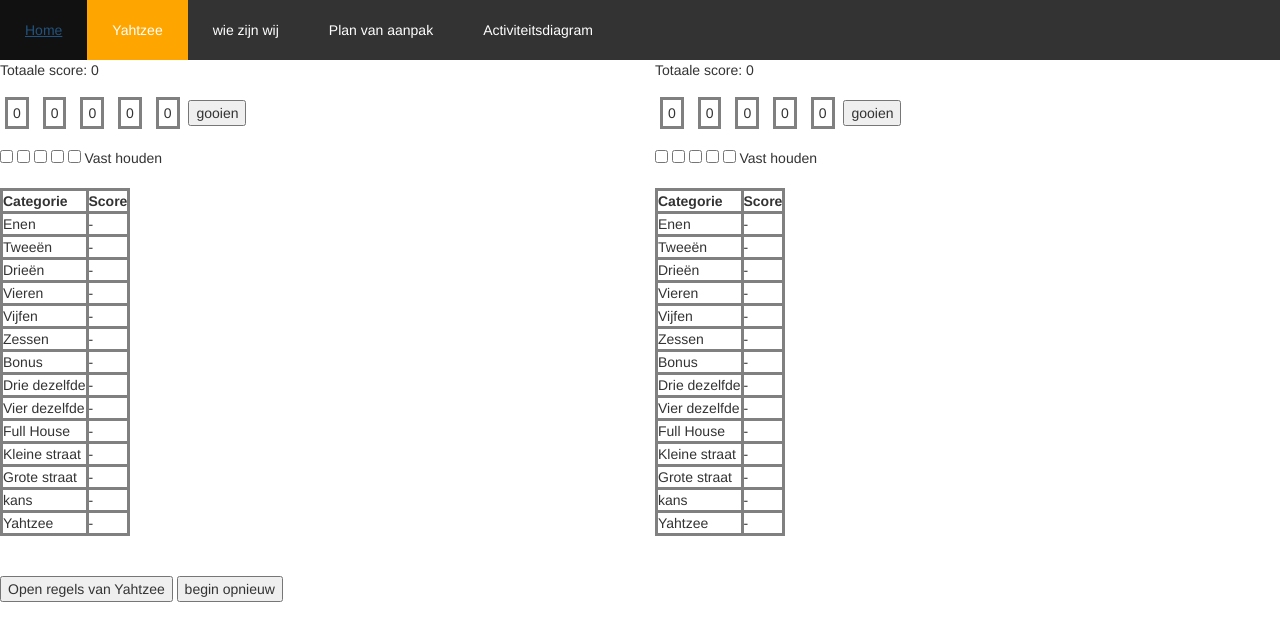
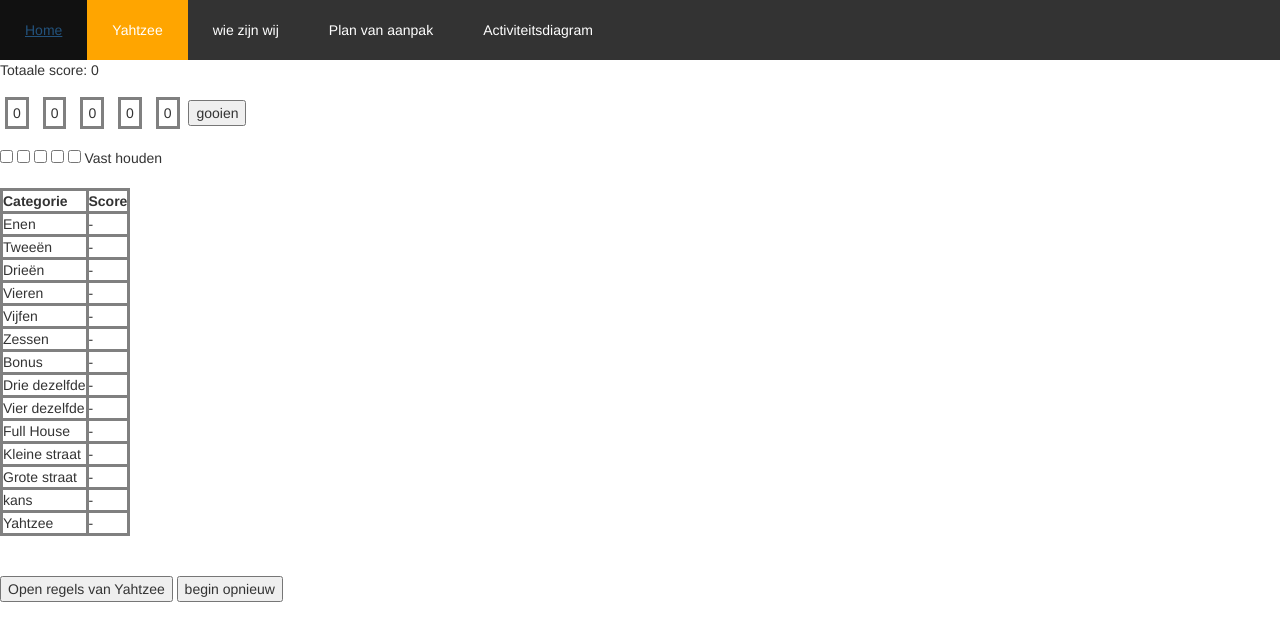
Before and after one commit to rensje1999/Back-end-prject, a plain HTML site: page project/sites/yahnee.html in a window 1280 px wide. Drawn offline with nearby package versions, Linux system fonts and the light colour scheme.

Commit message:
naar 1 tabel gemaakt

```diff
--- a/project/sites/Yahtzee.js
+++ b/project/sites/Yahtzee.js
@@ -9,7 +9,7 @@ function yahtzeeGame() {
 	var tempMatch;
 	var rolls = 0;
 	var held = [false, false, false, false, false];
-	var dice = [getElm("0"), getElm("1"), getElm("2"), getElm("3"), getElm("4"),getElm("5"), getElm("6"), getElm("7"), getElm("8"), getElm("9")];
+	var dice = [getElm("0"), getElm("1"), getElm("2"), getElm("3"), getElm("4")];
 
 	function getElm (id) {
 
--- a/project/sites/yahnee.html
+++ b/project/sites/yahnee.html
@@ -246,103 +246,5 @@ Winnaar is de speler met de meeste punten nadat alle spelers hun 13 vakjes hebbe
 </div>
 
 
-
-
-
-
-	<div class="col-sm-6">
-
-Totaale score: <span id="totalScore">0</span>
-
-		<br />
-		<br />
-
-		<span id="5" class="dice">0</span>
-		<span id="6" class="dice">0</span>
-		<span id="7" class="dice">0</span>
-		<span id="8" class="dice">0</span>
-		<span id="9" class="dice">0</span> <!-- 5 dobbelstenen -->
-
-		<button id="roll">gooien</button>
-
-		<br />
-		<br />
-
-		<input type="checkbox" id="hold5"></input>
-		<input type="checkbox" id="hold6"></input>
-		<input type="checkbox" id="hold7"></input>
-		<input type="checkbox" id="hold8"></input>
-		<input type="checkbox" id="hold9"></input>
-		Vast houden
-
-		<br />
-		<br />
-
-		<table id="yahtzeeTable">
-			<tr>
-				<th>Categorie</th>
-				<th>Score</th>
-			</tr>
-			<tr>
-				<td id="ones" class="cell">Enen</td>
-				<td id="onesScore">-</td>
-			</tr>
-			<tr>
-				<td id="twos" class="cell">Tweeën</td>
-				<td id="twosScore">-</td>
-			</tr>
-			<tr>
-				<td id="threes" class="cell">Drieën</td>
-				<td id="threesScore">-</td>
-			</tr>
-			<tr>
-				<td id="fours" class="cell">Vieren</td>
-				<td id="foursScore">-</td>
-			</tr>
-			<tr>
-				<td id="fives" class="cell">Vijfen</td>
-				<td id="fivesScore">-</td>
-			</tr>
-			<tr>
-				<td id="sixes" class="cell">Zessen</td>
-				<td id="sixesScore">-</td>
-			</tr>
-			<tr>
-				<td id="upperSecBonus">Bonus </td>
-				<td id="upperSecBonusScore">-</td>
-			</tr>
-			<tr>
-				<td id="threeOfAKind" class="cell">Drie dezelfde</td>
-				<td id="threeOfAKindScore">-</td>
-			</tr>
-			<tr>
-				<td id="fourOfAKind" class="cell">Vier dezelfde</td>
-				<td id="fourOfAKindScore">-</td>
-			</tr>
-			<tr>
-				<td id="fullHouse" class="cell">Full House</td>
-				<td id="fullHouseScore">-</td>
-			</tr>
-			<tr>
-				<td id="smallStraight" class="cell">Kleine straat</td>
-				<td id="smallStraightScore">-</td>
-			</tr>
-			<tr>
-				<td id="largeStraight" class="cell">Grote straat</td>
-				<td id="largeStraightScore">-</td>
-			</tr>
-			<tr>
-				<td id="chance" class="cell">kans</td>
-				<td id="chanceScore">-</td>
-			</tr>
-			<tr>
-				<td id="yahtzee" class="cell">Yahtzee</td>
-				<td id="yahtzeeScore">-</td>
-			</tr>
-		</table>
-	</div>
-</div>
-
-
 </body>
 </html>
```
